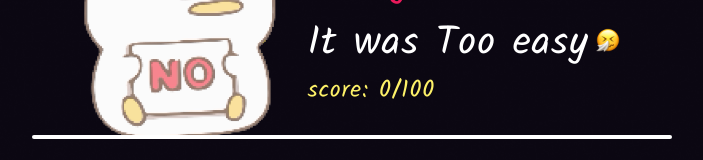
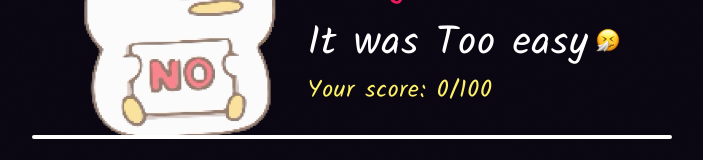
Before and after one commit to Nicki-Di/heooow, a Next.js app: page /result in a window 1280 px wide. Shown: the part 462-622 px from the top of the page, without its empty margins (288-991 px from the left). Built offline with nearby package versions, Linux system fonts and the light colour scheme; no server answers; the database is empty.

Commit message:
[feat]: adding some fancy features...

```diff
--- a/app/result/page.tsx
+++ b/app/result/page.tsx
@@ -82,7 +82,7 @@ const ResultPage = () => {
                   <Emoji src={"/emojis/rock.png"} alt={"rock emoji"} />
                 </div>
                 <p className={"text-g-100"}>You nailed it buddy</p>
-                <p className={"p-big text-attention"}>{`score: ${score}/100`}</p>
+                <p className={"p-big text-attention"}>{`Your score: ${score}/100`}</p>
               </div>
             </div>
           ) : (
@@ -111,7 +111,7 @@ const ResultPage = () => {
                     alt={"sneezingFace emoji"}
                   />
                 </div>
-                <p className={"p-big text-attention"}>{`score: ${score}/100`}</p>
+                <p className={"p-big text-attention"}>{`Your score: ${score}/100`}</p>
               </div>
             </div>
           )}
```
